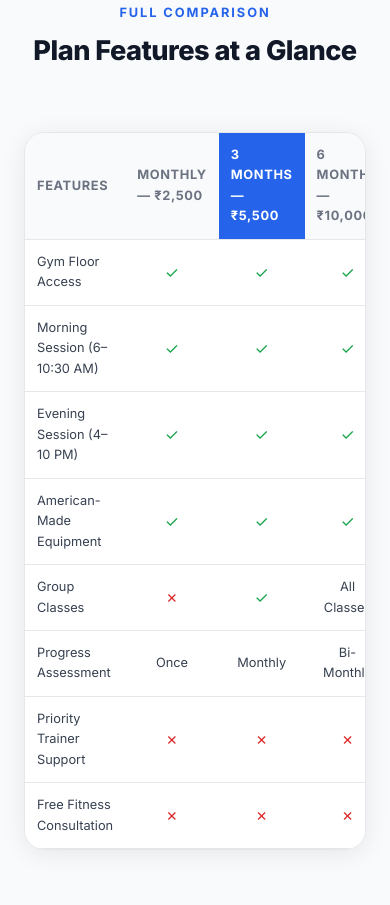
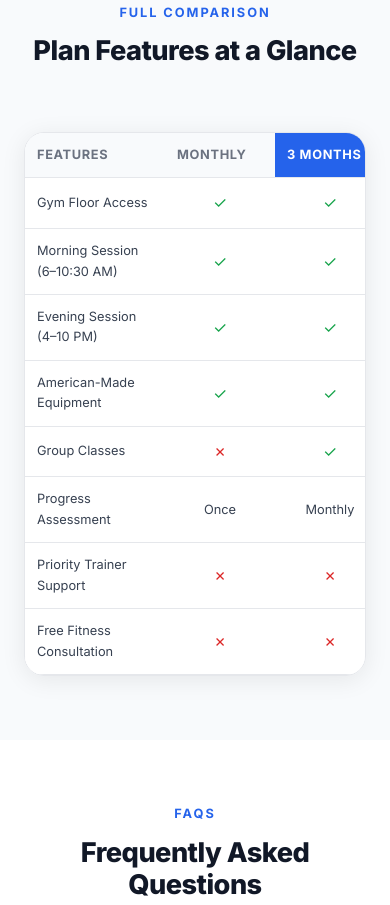
Before and after one commit to Zyvrix/rocky-fitness, a plain HTML site: page membership.html in a window 390 px wide. Shown: the part 2819-3724 px from the top of the page. Drawn offline with Linux system fonts and the light colour scheme.

Commit message:
update responsive of site

```diff
--- a/css/style.css
+++ b/css/style.css
@@ -1855,6 +1855,23 @@ p {
   text-align: left;
   font-size: 0.875rem;
   border-bottom: 1px solid var(--border);
+  min-width: 110px;
+  white-space: nowrap;
+}
+
+.membership-table th:first-child,
+.membership-table td:first-child {
+  white-space: normal;
+  min-width: 140px;
+  position: sticky;
+  left: 0;
+  background: var(--bg);
+  z-index: 2;
+  box-shadow: 2px 0 5px rgba(0,0,0,0.05);
+}
+
+.membership-table th:first-child {
+  background: var(--bg-alt);
 }
 
 .membership-table th {
@@ -1879,6 +1896,10 @@ p {
   background: var(--bg-alt);
 }
 
+.membership-table tbody tr:hover td:first-child {
+  background: var(--bg-alt);
+}
+
 .table-check {
   color: #16A34A;
   font-size: 1rem;
--- a/membership.html
+++ b/membership.html
@@ -159,10 +159,10 @@
                     <thead>
                         <tr>
                             <th>Features</th>
-                            <th>Monthly — ₹2,500</th>
-                            <th class="highlight">3 Months — ₹5,500</th>
-                            <th>6 Months — ₹10,000</th>
-                            <th>Annual — ₹18,000</th>
+                            <th>Monthly</th>
+                            <th class="highlight">3 Months</th>
+                            <th>6 Months</th>
+                            <th>Annual</th>
                         </tr>
                     </thead>
                     <tbody>
```
